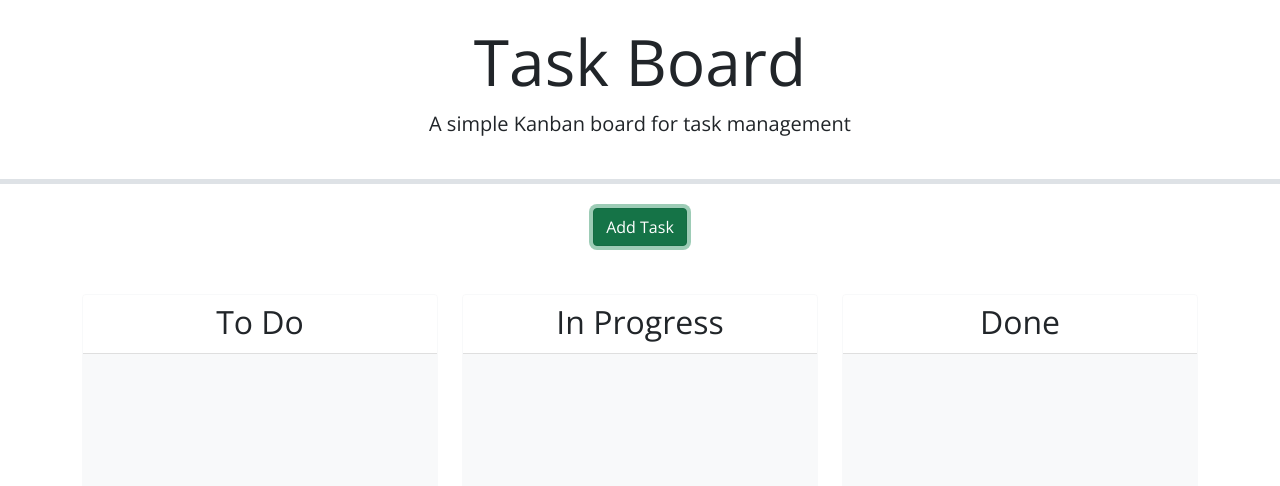
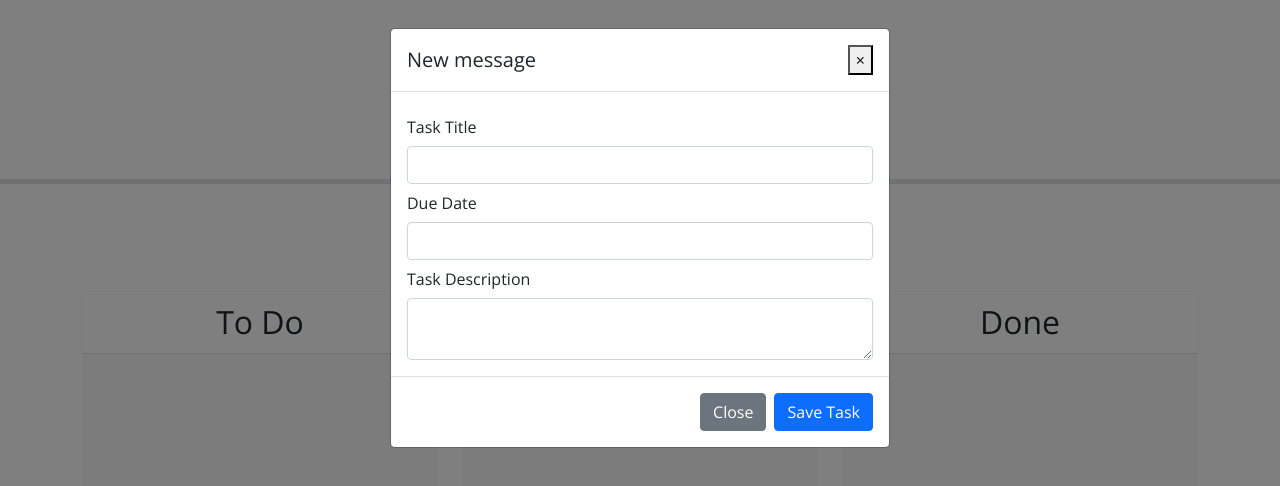
Before and after one commit to MustafaLH44/Mod-5-Task-Board, a plain HTML site: page Develop/index.html in a window 1280 px wide. Both pictures are taken after a click on the button "Add Task". Drawn offline with nearby package versions, Linux system fonts and the light colour scheme.

Commit message:
added 2 functions/modal

```diff
--- a/Develop/assets/js/script.js
+++ b/Develop/assets/js/script.js
@@ -1,6 +1,7 @@
 // Retrieve tasks and nextId from localStorage
 let taskList = JSON.parse(localStorage.getItem("tasks"));
 let nextId = JSON.parse(localStorage.getItem("nextId"));
+const taskArray=[];
 
 // Todo: create a function to generate a unique task id
 function generateTaskId() {
@@ -13,16 +14,40 @@ function generateTaskId() {
 // Todo: create a function to create a task card
 function createTaskCard(task) {
 
+
 }
 
 // Todo: create a function to render the task list and make cards draggable
 function renderTaskList() {
-
+    const localStorageData=JSON.parse(localStorage.getItem('tasks'));
+    for (const task of localStorageData) {
+        if(task.status==='To-Do'){
+            let toDoDiv=$('div');
+            toDoDiv.html(task.title)
+            console.log(toDoDiv)
+            $('#todo-cards').append(toDoDiv)
+        }
+    }
 }
+$(function () {
+    $('#task-Due-Date').datepicker({
+      changeMonth: true,
+      changeYear: true,
+    });
+  });
 
 // Todo: create a function to handle adding a new task
 function handleAddTask(event){
-
+    event.preventDefault();
+    const taskObject={
+        title:$('#task-Title').val(),
+        dueDate:$('#task-Due-Date').val(),
+        taskDescription:$('#task-Description').val(),
+        status: 'To-Do'
+    }
+    taskArray.push(taskObject);
+    localStorage.setItem('tasks',JSON.stringify(taskArray));
+    renderTaskList();
 }
 
 // Todo: create a function to handle deleting a task
@@ -37,5 +62,6 @@ function handleDrop(event, ui) {
 
 // Todo: when the page loads, render the task list, add event listeners, make lanes droppable, and make the due date field a date picker
 $(document).ready(function () {
+    const addBtn=$('#save-task').on('click', handleAddTask)
 
 });
--- a/Develop/index.html
+++ b/Develop/index.html
@@ -22,9 +22,43 @@
   </header>
   <div class="container">
     <div class="text-center mb-5">
-      <button class="btn btn-success" data-bs-toggle="modal" data-bs-target="#formModal">Add Task</button>
+      <button class="btn btn-success" data-bs-toggle="modal" data-bs-target="#formModal" id="add-Task">Add Task</button>
     </div>
     <!-- Todo: Create a modal with a form to add tasks -->
+
+<div class="modal fade" id="formModal" tabindex="-1" role="dialog" aria-labelledby="exampleModalLabel" aria-hidden="true">
+  <div class="modal-dialog" role="document">
+    <div class="modal-content">
+      <div class="modal-header">
+        <h5 class="modal-title" id="exampleModalLabel">New message</h5>
+        <button type="button" class="close" data-bs-dismiss="modal" aria-label="Close">
+          <span aria-hidden="true">&times;</span>
+        </button>
+      </div>
+      <div class="modal-body">
+        <form>
+          <div class="form-group">
+            <label for="recipient-name" class="col-form-label">Task Title</label>
+            <input type="text" class="form-control" id="task-Title">
+          </div>
+          <div class="form-group">
+            <label for="recipient-name" class="col-form-label">Due Date</label>
+            <input type="text" class="form-control" id="task-Due-Date">
+          </div>
+          <div class="form-group">
+            <label for="message-text" class="col-form-label">Task Description</label>
+            <textarea class="form-control" id="task-Description"></textarea>
+          </div>
+        </form>
+      </div>
+
+      <div class="modal-footer">
+        <button type="button" class="btn btn-secondary" data-bs-dismiss="modal">Close</button>
+        <button type="button" class="btn btn-primary" id="save-task">Save Task</button>
+      </div>
+    </div>
+  </div>
+</div>
     <div class="row swim-lanes text-center justify-content-between">
       <div class="col-12 col-lg-4 d-flex">
         <div id="to-do" class="card border-light mb-3 lane flex-grow-1">
```
